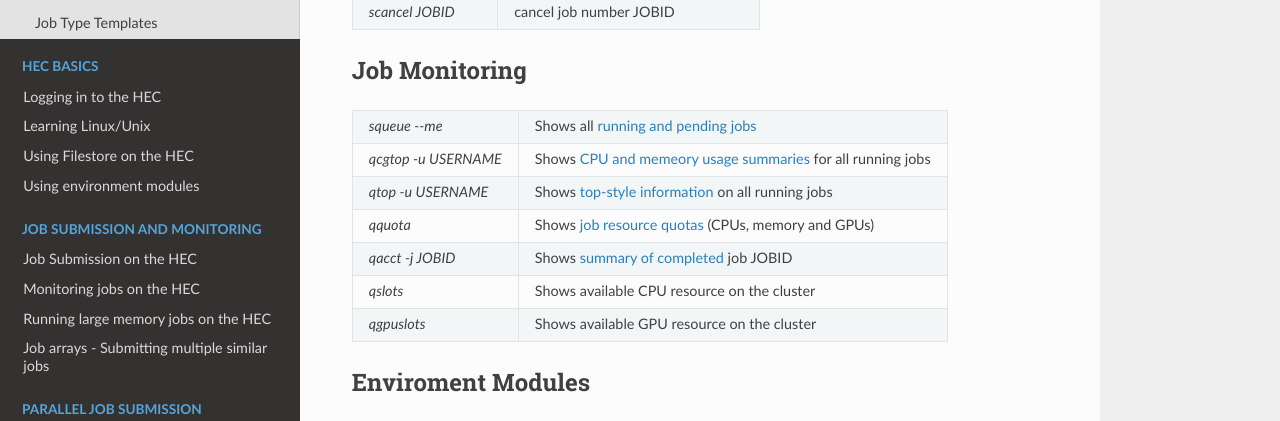
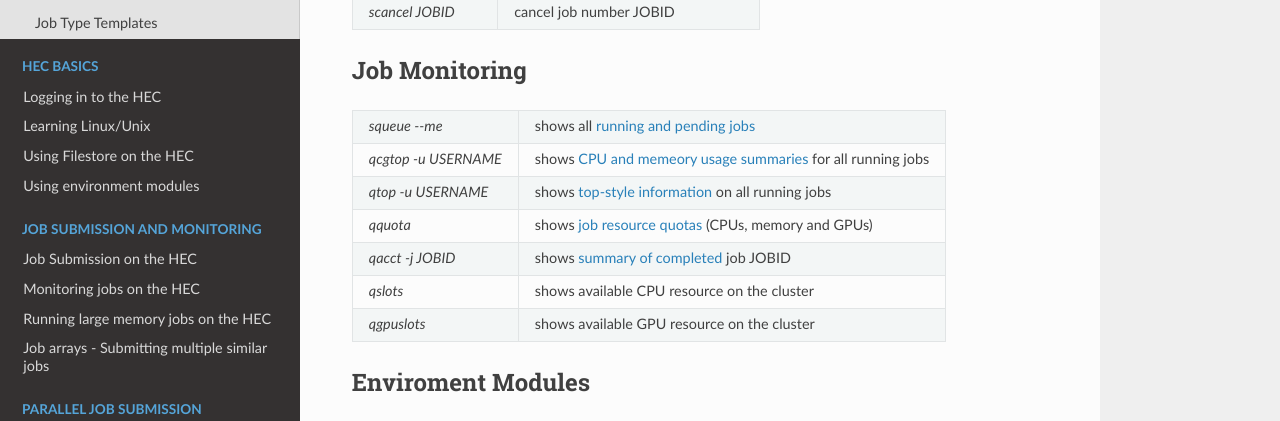
Before and after one commit to MikePacey/Lancaster-HEC, a Sphinx documentation site: the page built from docs/cheatsheet.rst, in a window 1280 px wide and 900 px high, scrolled down 564 px. Shown: the part 141-562 px from the top of the window. Built offline with Sphinx 7.4.7 and the Read the Docs theme 3.1.0, drawn with Linux system fonts in a browser that asks for light colours; formulas are drawn with MathJax 3.

```diff
--- a/docs/cheatsheet.rst
+++ b/docs/cheatsheet.rst
@@ -41,19 +41,19 @@ Job Monitoring
 .. list-table::
 
   * - *squeue -\-me*
-    - Shows all :ref:`running and pending jobs<squeue>`
+    - shows all :ref:`running and pending jobs<squeue>`
   * - *qcgtop -u USERNAME*
-    - Shows :ref:`CPU and memeory usage summaries<qcgtop>` for all running jobs
+    - shows :ref:`CPU and memeory usage summaries<qcgtop>` for all running jobs
   * - *qtop -u USERNAME*
-    - Shows :ref:`top-style information<qtop>` on all running jobs
+    - shows :ref:`top-style information<qtop>` on all running jobs
   * - *qquota*
-    - Shows :ref:`job resource quotas<qquota>` (CPUs, memory and GPUs)
+    - shows :ref:`job resource quotas<qquota>` (CPUs, memory and GPUs)
   * - *qacct -j JOBID*
-    - Shows :ref:`summary of completed<qacct>` job JOBID
+    - shows :ref:`summary of completed<qacct>` job JOBID
   * - *qslots*
-    - Shows available CPU resource on the cluster
+    - shows available CPU resource on the cluster
   * - *qgpuslots*
-    - Shows available GPU resource on the cluster
+    - shows available GPU resource on the cluster
 
 
 Enviroment Modules
```
